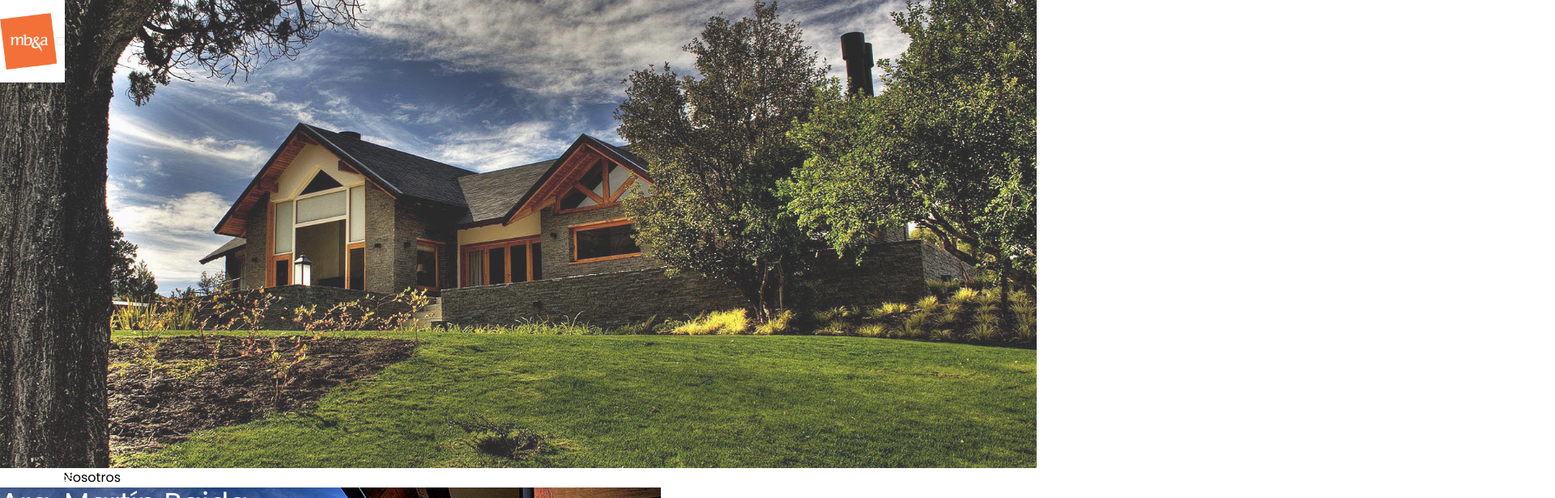
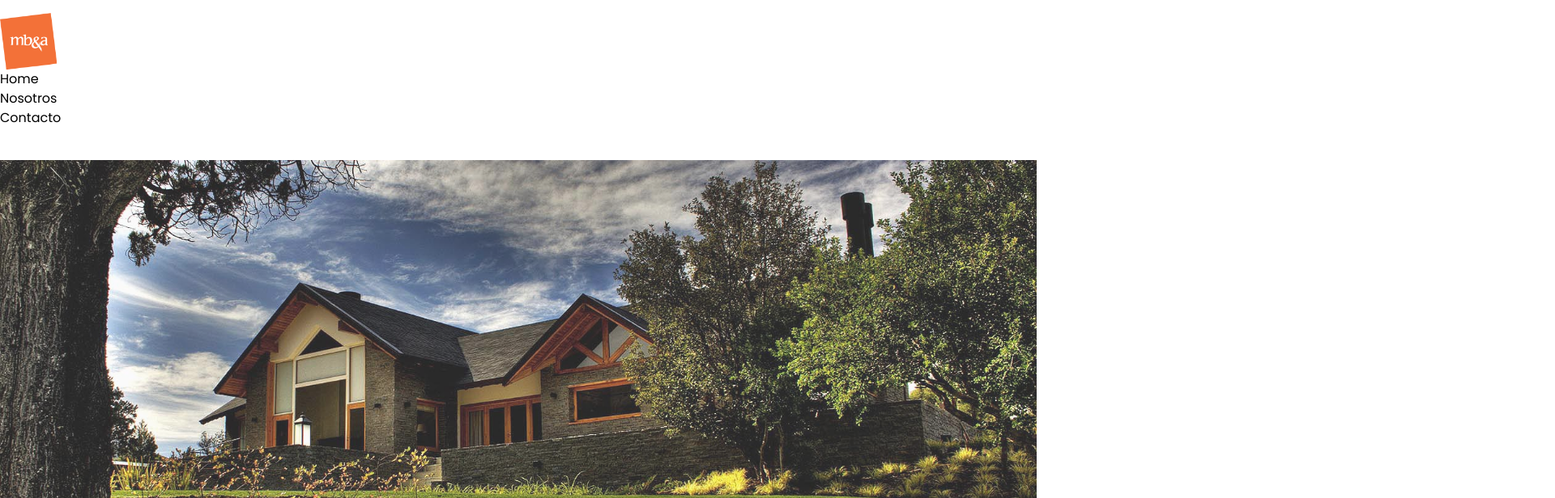
Before and after one commit to 4Bprogramming/BajdaNextJs, a Next.js app: page / in a window 1280 px wide. Shown: the top 616 px of the page at 81% size, 1920 px wide, since content can reach past the window. Built offline with nearby package versions, Linux system fonts and the light colour scheme.

Commit message:
pulgins removed

```diff
--- a/tailwind.config.js
+++ b/tailwind.config.js
@@ -3,8 +3,8 @@ module.exports = {
   content: [
     "./src/pages/**/*.{js,ts,jsx,tsx,mdx}",
     "./src/components/**/*.{js,ts,jsx,tsx,mdx}",
-    "./src/app/**/*.{js,ts,jsx,tsx,mdx}",
-    "./node_modules/flowbite/**/*.js"
+    "./src/app/**/*.{js,ts,jsx,tsx,mdx}"
+
   ],
   theme: {
 
@@ -32,5 +32,5 @@ module.exports = {
     },
 
   },
-  plugins: [require('flowbite/plugin')],
+  plugins: [],
 };
```
